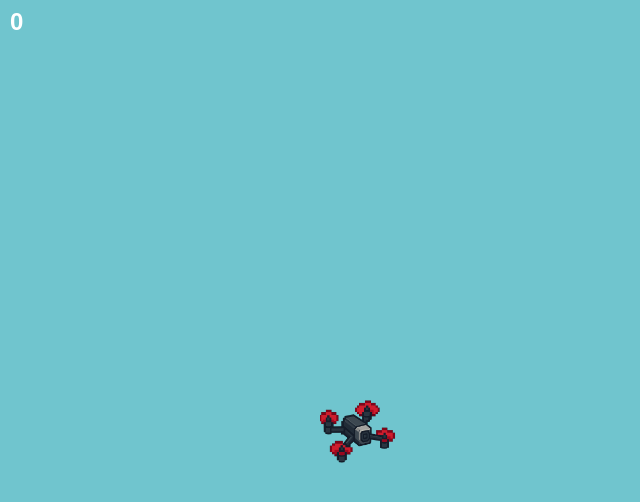
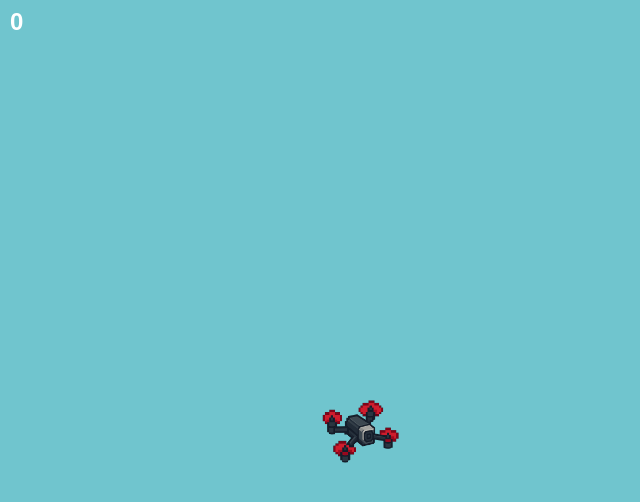
Before and after one commit to seutje/flappy-drone, a plain HTML site: page index.html in a window 1280 px wide. Shown: the full height of the page, 0-640 px from the left. Drawn offline with Linux system fonts and the light colour scheme.

Commit message:
fix left margin offset for sprite rows

```diff
--- a/index.html
+++ b/index.html
@@ -156,8 +156,10 @@
     // Draw drone
     if (droneImg.complete) {
       const row = state === 'dead' ? 1 : 0;
-      const sx = FRAME_MARGIN_LEFT + frame * (FRAME_WIDTH + FRAME_GAP_X);
-      const sy = row * (FRAME_HEIGHT + FRAME_GAP_Y) + (row ? FRAME_MARGIN_TOP : 0);
+      const sx = (row > 0 ? FRAME_MARGIN_LEFT : 0) +
+                 frame * (FRAME_WIDTH + FRAME_GAP_X);
+      const sy = row * (FRAME_HEIGHT + FRAME_GAP_Y) +
+                 (row === 1 ? FRAME_MARGIN_TOP : 0);
       ctx.drawImage(droneImg, sx, sy, FRAME_WIDTH, FRAME_HEIGHT,
                    drone.x, drone.y, drone.width, drone.height);
     }
```
